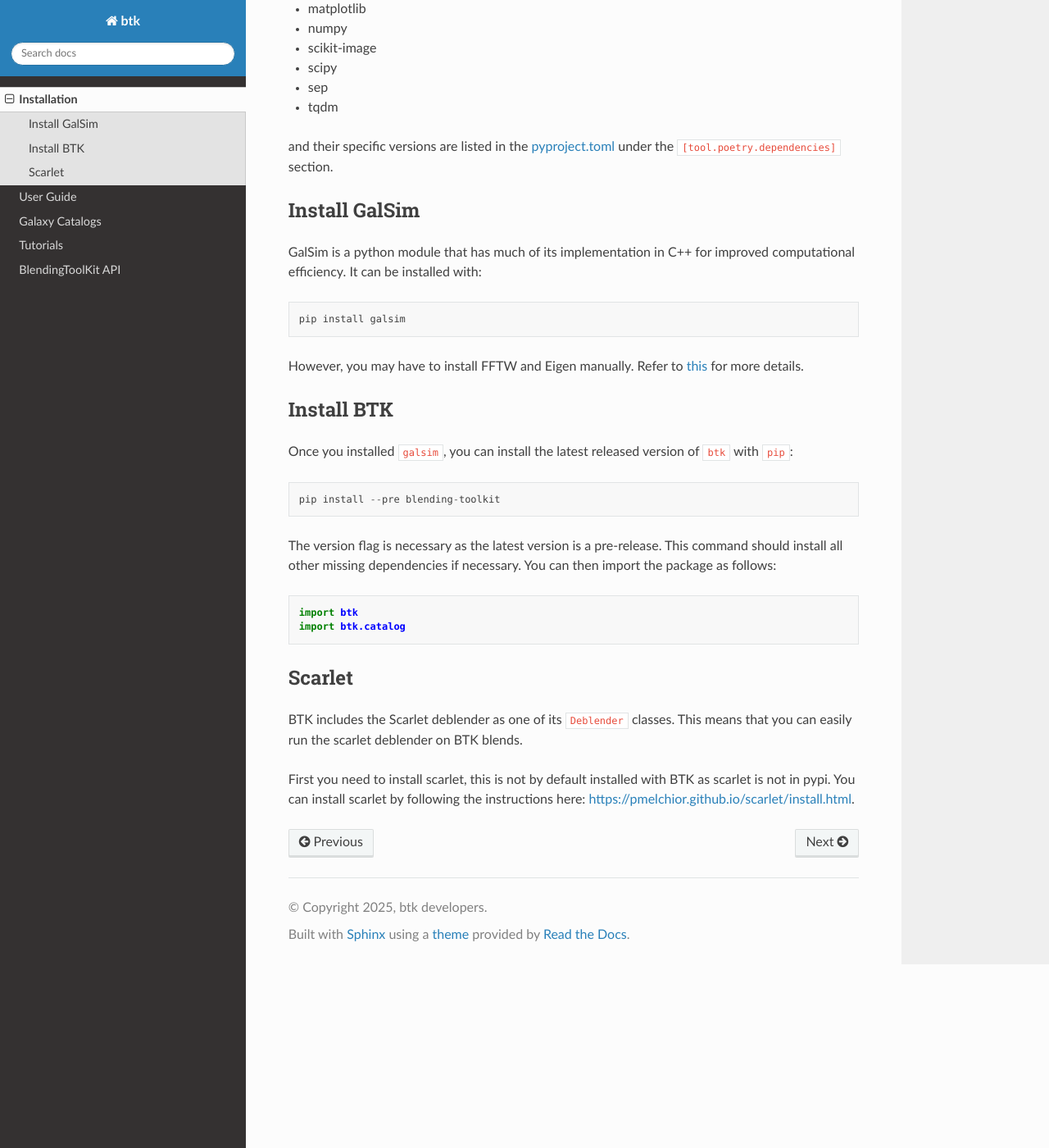
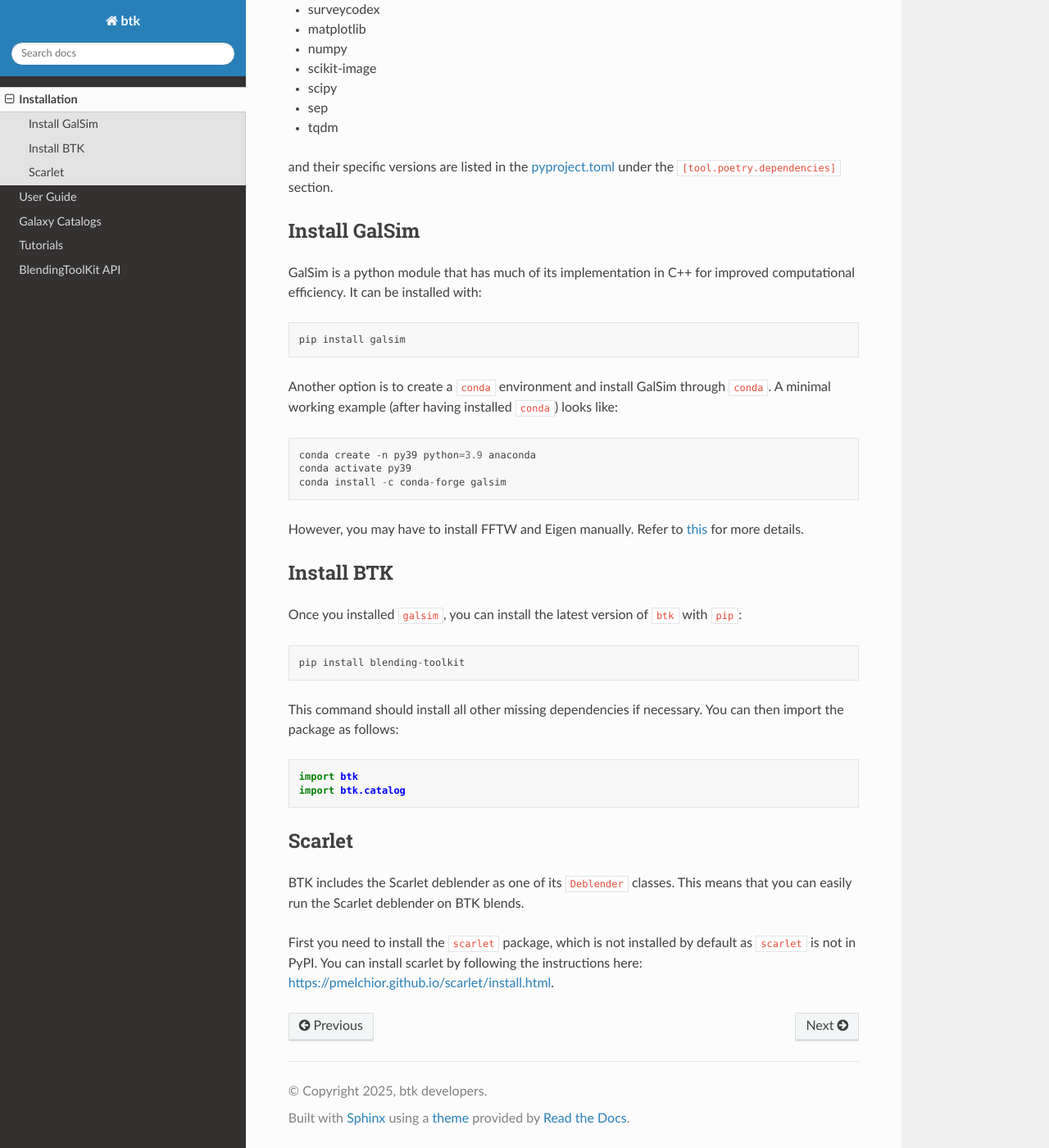
Before and after one commit to LSSTDESC/BlendingToolKit, a Sphinx documentation site: the page built from docs/source/install.rst, in a window 1280 px wide and 1400 px high, scrolled down 307 px. Shown: the whole window at 82% size. Built offline with Sphinx 7.4.7 and the Read the Docs theme 3.1.0, drawn with Linux system fonts in a browser that asks for light colours; some of the changed text lies outside the part shown.

Commit message:
more details

```diff
--- a/docs/source/install.rst
+++ b/docs/source/install.rst
@@ -1,7 +1,7 @@
 Installation
 ===============
 
-*BlendingToolKit* (``btk``) uses `GalSim <https://github.com/GalSim-developers/GalSim>`_ to simulate galaxy images. The required python version for ``btk`` is ``python 3.9``.
+*BlendingToolKit* (``btk``) uses `GalSim <https://github.com/GalSim-developers/GalSim>`_ to simulate galaxy images. The python version required for ``btk`` is ``python 3.9`` or higher. We currently do not support the latest python version ``python 3.13``.
 The required packages for ``btk`` are:
 
 * astropy
@@ -26,6 +26,14 @@
 
     pip install galsim
 
+Another option is to create a ``conda`` environment and install GalSim through ``conda``. A minimal working example (after having installed ``conda``) looks like:
+
+.. code-block::
+
+    conda create -n py39 python=3.9 anaconda
+    conda activate py39
+    conda install -c conda-forge galsim
+
 However, you may have to install FFTW and Eigen manually. Refer to
 `this <https://github.com/GalSim-developers/GalSim/blob/releases/2.1/INSTALL.md>`_
 for more details.
@@ -33,13 +41,13 @@
 
 Install BTK
 ------------------------------
-Once you installed ``galsim``, you can install the latest released version of ``btk`` with ``pip``:
+Once you installed ``galsim``, you can install the latest version of ``btk`` with ``pip``:
 
 .. code-block::
 
-    pip install --pre blending-toolkit
+    pip install blending-toolkit
 
-The version flag is necessary as the latest version is a pre-release. This command should install all other missing dependencies if necessary. You can then import the package as follows:
+This command should install all other missing dependencies if necessary. You can then import the package as follows:
 
 .. code-block:: python
 
@@ -48,7 +56,6 @@
 
 Scarlet
 ------------------------------
-BTK includes the Scarlet deblender as one of its ``Deblender`` classes. This means that you can easily run the scarlet deblender on BTK blends.
+BTK includes the Scarlet deblender as one of its ``Deblender`` classes. This means that you can easily run the Scarlet deblender on BTK blends.
 
-First you need to install scarlet, this is not by default installed with BTK as scarlet
-is not in pypi. You can install scarlet by following the instructions here: `<https://pmelchior.github.io/scarlet/install.html>`_.
+First you need to install the ``scarlet`` package, which is not installed by default as ``scarlet`` is not in PyPI. You can install scarlet by following the instructions here: `<https://pmelchior.github.io/scarlet/install.html>`_.
```
